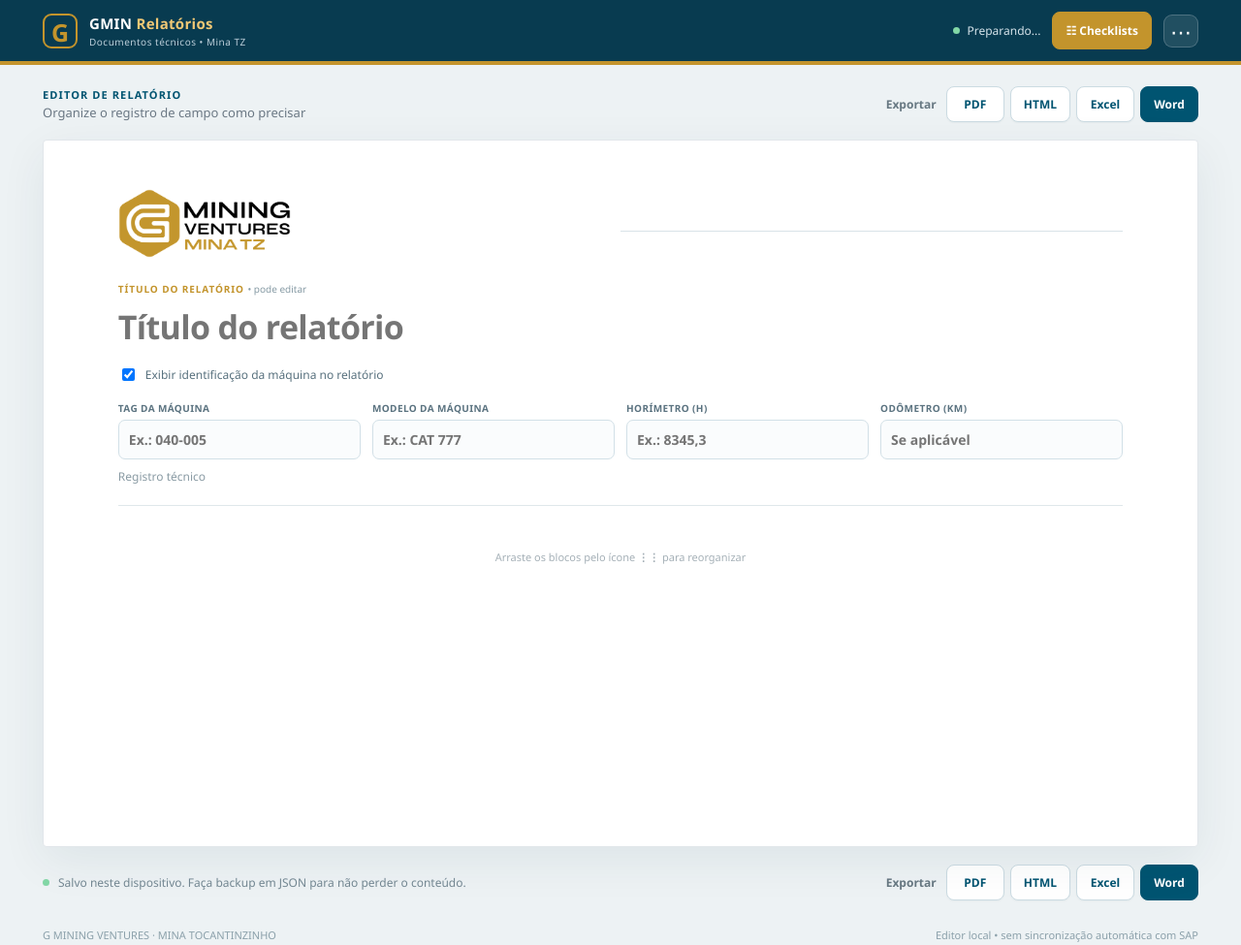
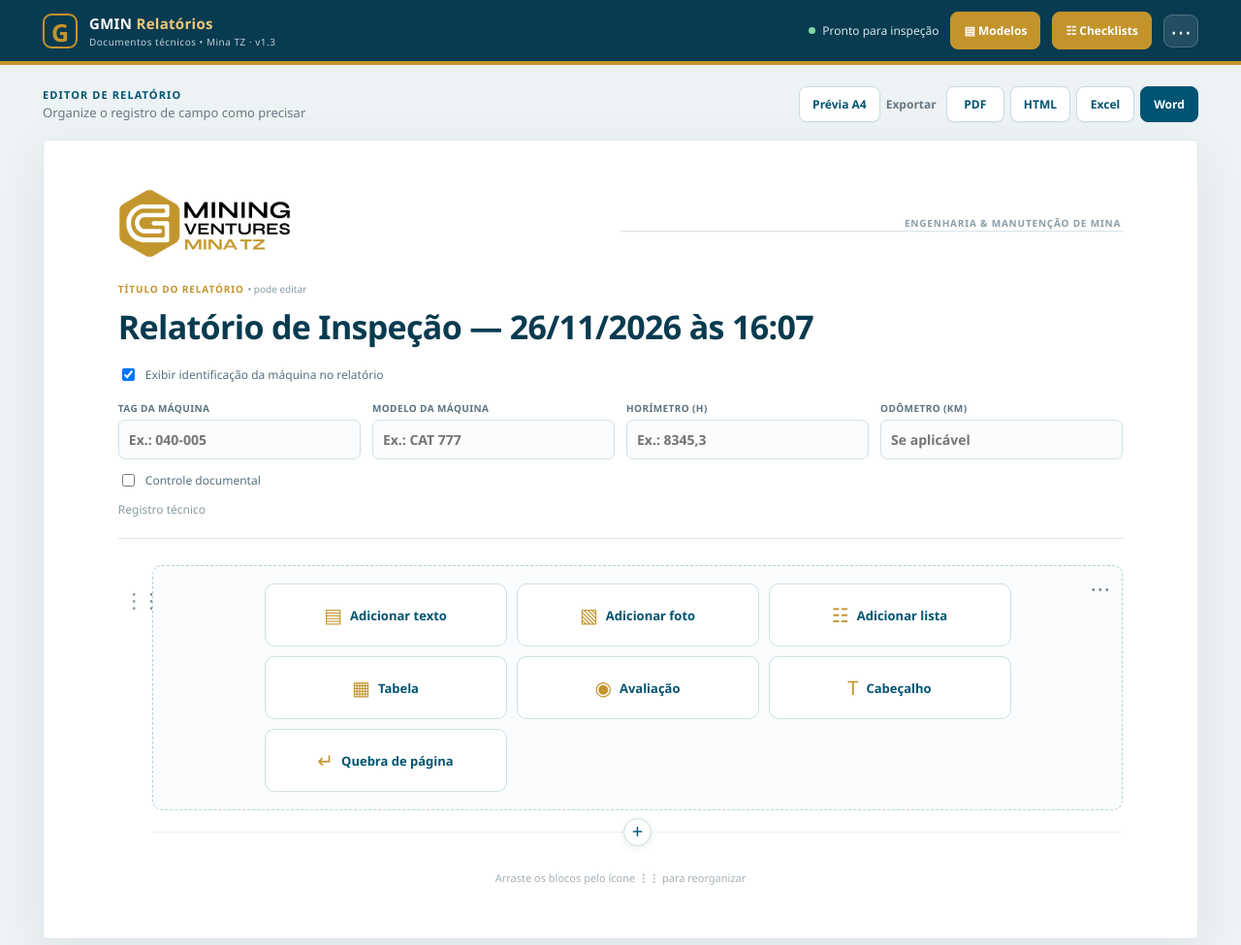
Before and after one commit to pedromaintenance/relatorio-de-inspecao, a plain HTML site: page index.html in a window 1280 px wide. Shown: the top 975 px of the page at 97% size. Drawn offline with Linux system fonts and the light colour scheme.

Commit message:
feat: add document controls, template panel and offline assets

```diff
--- a/index.html
+++ b/index.html
@@ -13,10 +13,10 @@
 <body>
   <header class="app-top no-print">
     <div class="app-top-inner">
-      <div class="app-brand"><span class="brand-mark">G</span><span class="brand-copy"><b>GMIN <i>Relatórios</i></b><small>Documentos técnicos • Mina TZ</small></span></div>
+      <div class="app-brand"><span class="brand-mark">G</span><span class="brand-copy"><b>GMIN <i>Relatórios</i></b><small>Documentos técnicos • Mina TZ · v1.3</small></span></div>
       <div class="top-right">
         <span class="save-status" id="saveStatus" role="status" aria-live="polite"><span class="status-dot"></span> Preparando...</span>
-        <button type="button" id="checklistsButton" class="checklists-top-btn" aria-expanded="false" aria-controls="checklistPanel">☷ Checklists</button>
+        <button type="button" id="templatesButton" class="checklists-top-btn" aria-expanded="false" aria-controls="templatePanel">▤ Modelos</button><button type="button" id="checklistsButton" class="checklists-top-btn" aria-expanded="false" aria-controls="checklistPanel">☷ Checklists</button>
         <button type="button" id="projectMenuButton" class="icon-button light" title="Mais opções" aria-label="Mais opções de projeto" aria-expanded="false" aria-controls="projectMenu">⋯</button>
         <div class="project-menu" id="projectMenu" hidden>
           <button type="button" id="backupButton">↓ Exportar projeto editável (.json)</button>
@@ -32,7 +32,7 @@
     <section class="toolbar no-print" aria-label="Exportação no topo">
       <div class="toolbar-heading"><span class="eyebrow">EDITOR DE RELATÓRIO</span><span class="toolbar-desc">Organize o registro de campo como precisar</span></div>
       <div class="export-cluster">
-        <span class="export-label">Exportar</span>
+        <button type="button" class="export-btn" id="previewButton" title="Abrir prévia paginada do navegador em A4">Prévia A4</button><span class="export-label">Exportar</span>
         <button type="button" class="export-btn" data-export="pdf" title="Abrir impressão e salvar em PDF">PDF</button>
         <button type="button" class="export-btn" data-export="html">HTML</button>
         <button type="button" class="export-btn" data-export="xlsx">Excel</button>
@@ -47,6 +47,7 @@
       <div id="checklistChoices" class="checklist-choices"></div>
     </section>
 
+    <section class="checklist-panel no-print" id="templatePanel" hidden aria-label="Modelos de documentos"><div class="checklist-panel-head"><div><b>Biblioteca de modelos</b><p>Crie um documento a partir de uma estrutura reutilizável.</p></div><button type="button" id="closeTemplatePanel" class="icon-button" aria-label="Fechar modelos">✕</button></div><div class="template-actions"><button type="button" id="saveTemplateButton">Salvar relatório como modelo</button><button type="button" id="importTemplateButton">Importar modelo JSON</button></div><div id="templateChoices" class="checklist-choices"></div></section>
     <article class="report-sheet" id="reportSheet">
       <div class="report-head">
         <div class="report-head-top">
@@ -62,7 +63,7 @@
           <label>Horímetro (h)<input id="machineHours" data-meta="hours" inputmode="decimal" type="text" maxlength="32" placeholder="Ex.: 8345,3" autocomplete="off"></label>
           <label>Odômetro (km)<input id="machineOdometer" data-meta="odometer" inputmode="decimal" type="text" maxlength="32" placeholder="Se aplicável" autocomplete="off"></label>
         </div>
-        <p class="report-subline" id="reportSubline">Registro técnico</p>
+        <label class="machine-toggle no-print"><input type="checkbox" data-doc="enabled"> Controle documental</label><div id="docFields" class="doc-fields" hidden><label>Código<input type="text" maxlength="500" data-doc="code" placeholder="Código"></label><label>Revisão<input type="text" maxlength="500" data-doc="revision" placeholder="Revisão"></label><label>Data<input type="text" maxlength="500" data-doc="date" placeholder="Data"></label><label>Área<input type="text" maxlength="500" data-doc="area" placeholder="Área"></label><label>Elaboração<input type="text" maxlength="500" data-doc="author" placeholder="Elaboração"></label><label>Revisão técnica<input type="text" maxlength="500" data-doc="reviewer" placeholder="Revisão técnica"></label><label>Aprovação<input type="text" maxlength="500" data-doc="approver" placeholder="Aprovação"></label><label>Texto do rodapé<input type="text" maxlength="500" data-doc="footer" placeholder="Texto do rodapé"></label><label class="doc-check no-print"><input type="checkbox" data-doc="repeatHeader"> Repetir cabeçalho</label><label class="doc-check no-print"><input type="checkbox" data-doc="pageNumbers"> Numerar páginas</label></div><p class="report-subline" id="reportSubline">Registro técnico</p>
       </div>
       <div id="reportRows" class="report-rows" aria-label="Blocos do relatório"></div>
       <div class="sheet-end no-print"><span>Arraste os blocos pelo ícone <strong>⋮⋮</strong> para reorganizar</span></div>
@@ -80,11 +81,12 @@
     <footer class="app-footer no-print">G MINING VENTURES · MINA TOCANTINZINHO <span>Editor local • sem sincronização automática com SAP</span></footer>
   </main>
 
-  <input type="file" id="restoreInput" accept="application/json,.json" hidden>
+  <input type="file" id="templateInput" accept=".json,application/json" hidden><input type="file" id="restoreInput" accept="application/json,.json" hidden>
   <div class="toast" id="toast" role="status" aria-live="polite" hidden></div>
   <script defer src="js/logo-data.js"></script>
   <script defer src="js/zip.js"></script>
   <script defer src="js/storage.js"></script>
+  <script defer src="js/document.js"></script>
   <script defer src="js/exports.js"></script>
   <script defer src="js/checklists-data.js"></script>
   <script defer src="js/app.js"></script>
```
